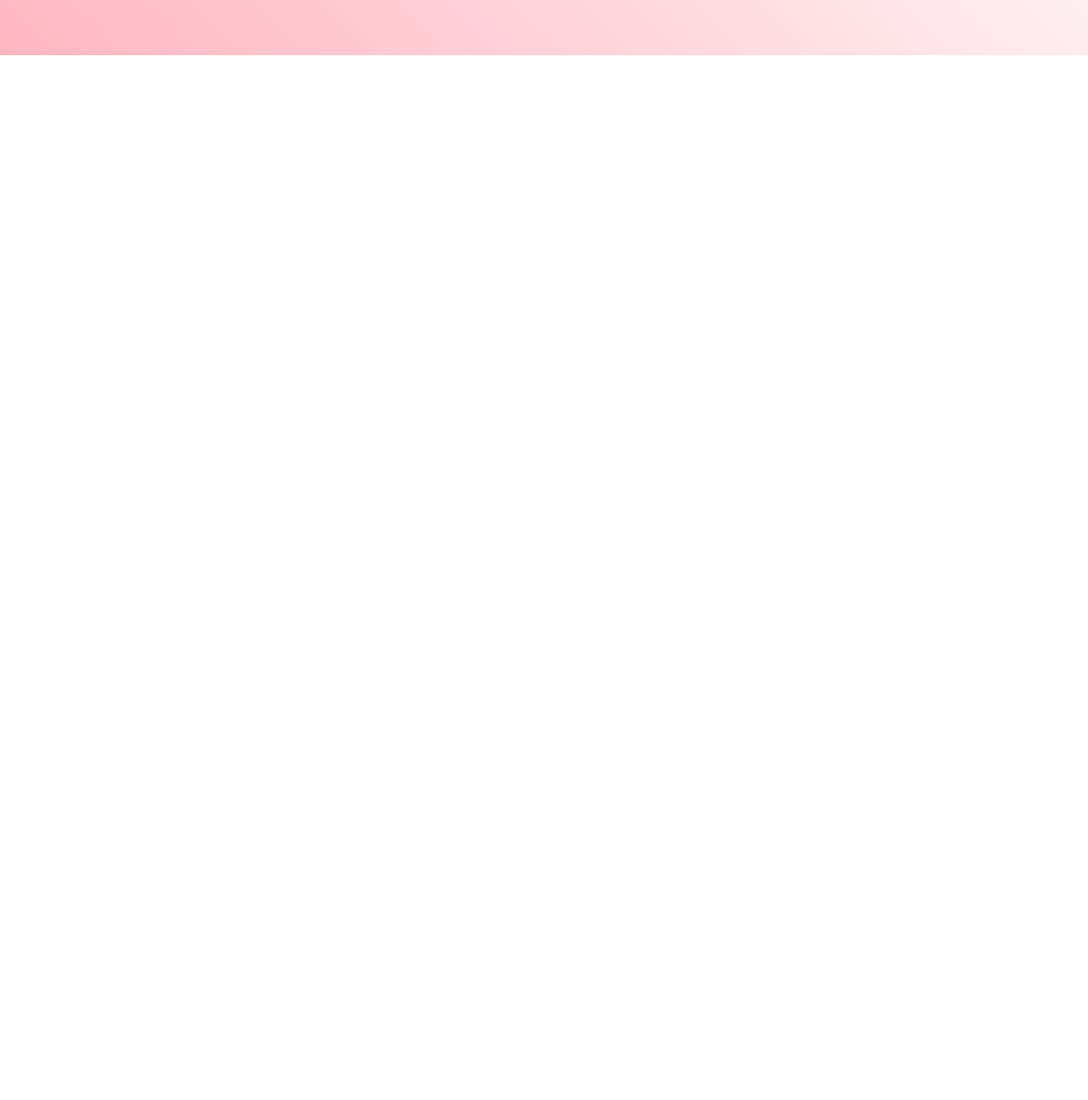
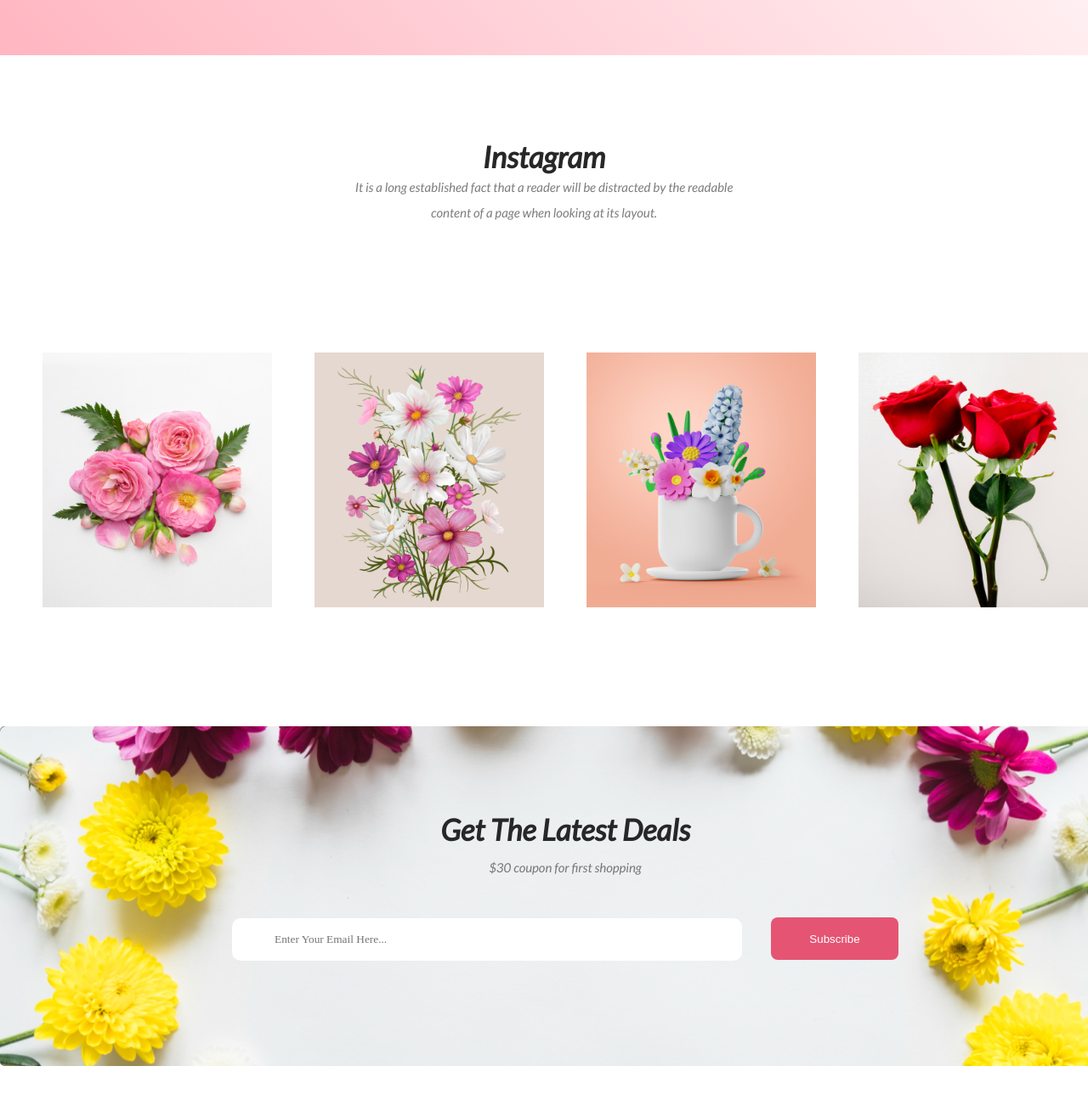
Before and after one commit to samio11/Assignment01_Programming_Hero_web, a plain HTML site: page index.html in a window 1280 px wide. Shown: the part 2060-3355 px from the top of the page at 85% size. Before the commit the page ends 2125 px from the top, so only its background shows below. Drawn offline with Linux system fonts and the light colour scheme.

Commit message:
Search Section is Added

```diff
--- a/Style/Flower.css
+++ b/Style/Flower.css
@@ -162,3 +162,100 @@
     margin-right: 100px;
     padding-right: 100px;
 }
+
+.insta_written_container{
+    width: 100vw;
+    height: 200px;
+    display: flex;
+    justify-content: center;
+    align-items: flex-end;
+    text-align: center;
+}
+
+
+.insta_write > h3{
+    color: #272727;
+font-family: Lato;
+font-size: 35px;
+font-style: normal;
+font-weight: 800;
+line-height: normal;
+}
+
+.insta_write >p{
+    color: rgba(39, 39, 39, 0.60);
+font-family: Lato;
+font-size: 15px;
+font-style: normal;
+font-weight: 400;
+line-height: 30px;
+}
+
+.insta_img_container{
+    width: 100vw;
+    height: 500px;
+    margin-top: 50px;
+    /* background-color: #FFD7C9; */
+    display: flex;
+    justify-content: center;
+    align-items: center;
+}
+
+.img_box1{
+    height: 300px;
+    width: 300px;
+    display: flex;
+    justify-content: center;
+    align-items: center;
+    margin-left: 50px;
+}
+
+.img_box1 > img{
+height: 300px;
+width: 300px;
+}
+
+.search_box{
+    height: 400px;
+    width: 1330px;
+    /* background-color: #FFB6C1; */
+    background-image: url('../Flower Asset/Rectangle\ 9.png'),linear-gradient(45deg,#808080,#808080);
+    background-blend-mode: overlay;
+    background-repeat: no-repeat;
+    background-size: cover;
+    /* background-color: red; */
+    margin: 40px auto;
+    text-align: center;
+    border-radius: 5px;
+}
+
+.search_box > h4{
+    margin-top: 100px;
+    color: #272727;
+    font-family: Lato;
+    font-size: 35px;
+    font-style: normal;
+    font-weight: 800;
+    line-height: normal;
+}
+
+.search_box > p{
+    color: rgba(39, 39, 39, 0.60);
+    font-family: Lato;
+    font-size: 15px;
+    font-style: normal;
+    font-weight: 400;
+    margin-top: 15px;
+    margin-bottom: 50px;
+}
+
+input[type="email"]
+{
+    width: 550px;
+    height: 50px;
+    margin-right: 30px;
+    padding-left: 50px;
+    font-family: Loto;
+    border-radius: 10px;
+    border: 0px;
+}
--- a/index.html
+++ b/index.html
@@ -68,6 +68,44 @@
                    <img src="./Flower Asset/pngwing 8.png" alt="">
                 </div>
              </div>
+
+             <!-- insta section -->
+             <section>
+                <div class="insta_written_container">
+                    <div class="insta_write">
+                        <h3>Instagram</h3>
+                        <p>It is a long established fact that a reader will be distracted by the readable <br> content of a page when looking at its layout.</p>
+                    </div>
+                </div>
+                <div class="insta_img_container">
+                    <div class="img_box1">
+                        <img src="./Flower Asset/Flower 01.png" alt="">
+                    </div>
+                    <div class="img_box1">
+                        <img src="./Flower Asset/Rectangle 4.png" alt="">
+                    </div>
+                    <div class="img_box1">
+                        <img src="./Flower Asset/Rectangle 5.png" alt="">
+                    </div>
+                    <div class="img_box1">
+                        <img src="./Flower Asset/Rectangle 6.png" alt="">
+                    </div>
+                </div>
+             </section>
+
+          <!-- search section -->
+         <section>
+            <div class="search_box">
+                <h4>Get The Latest Deals</h4>
+                <p>$30 coupon for first shopping</p>
+
+                <form action="">
+                    <input type="email" name="" placeholder="Enter Your Email Here..." id="">
+                    <input type="submit" value="Subscribe" class="main_button">
+                </form>
+            </div>
+         </section>
+
     </main>
     <footer>
 
```
